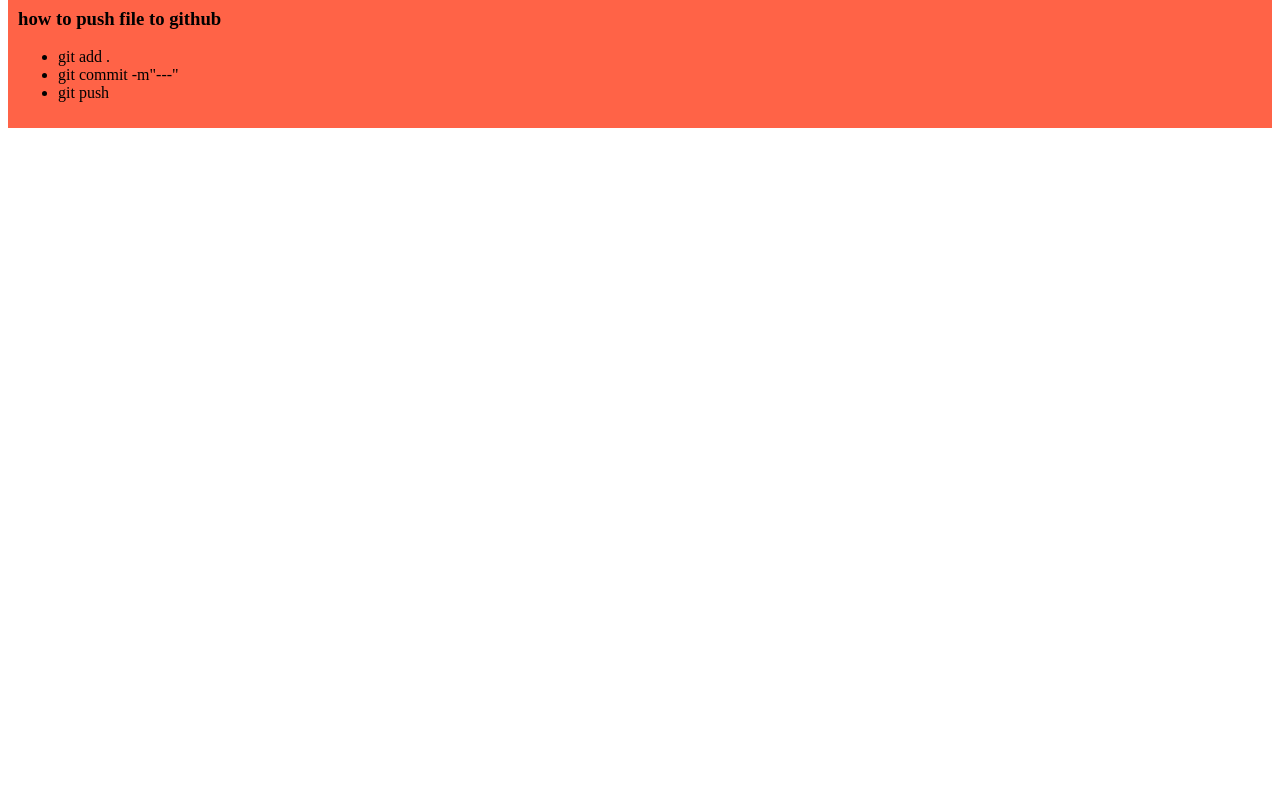
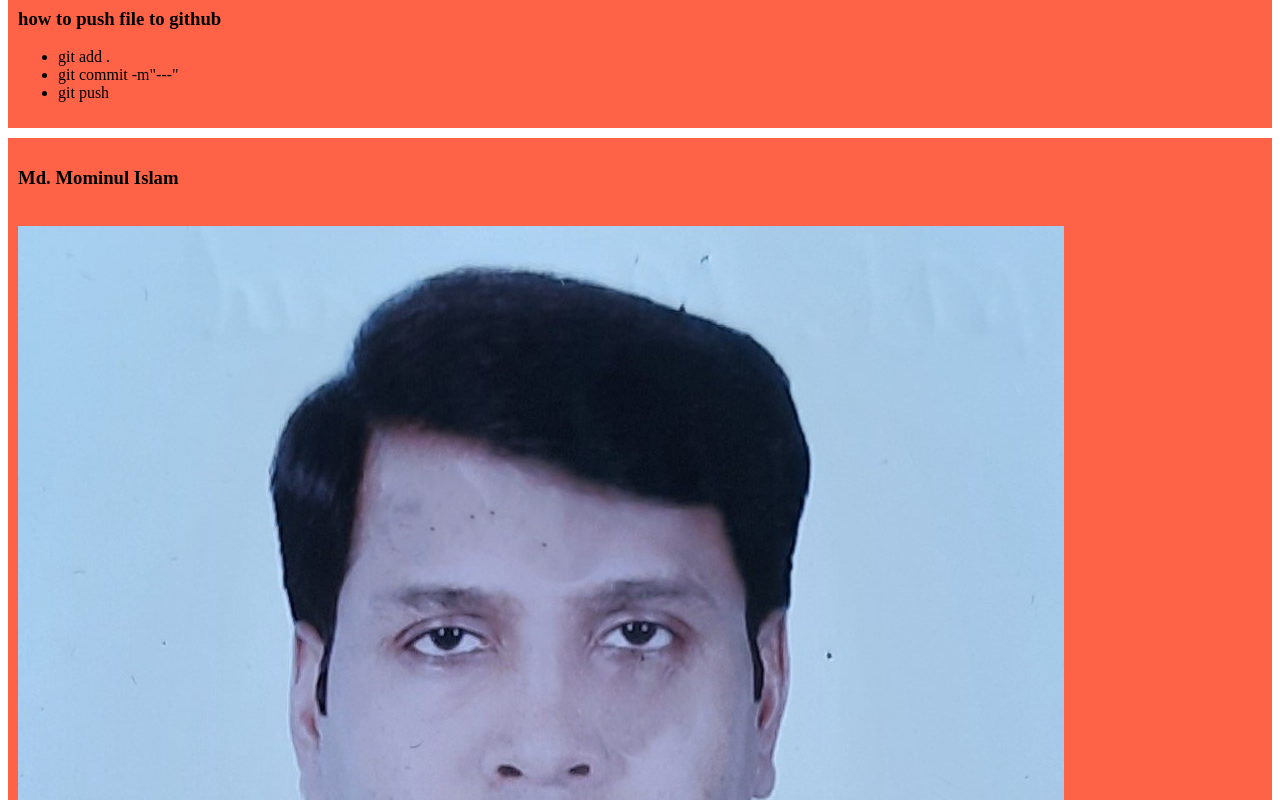
Before and after one commit to Mominulislam79/My-simple-website, a plain HTML site: page index.html in a window 1280 px wide. Shown: the part 520-1320 px from the top of the page. Before the commit the page ends 800 px from the top, so only its background shows below. Drawn offline with Linux system fonts and the light colour scheme.

Commit message:
Added my picture

```diff
--- a/index.html
+++ b/index.html
@@ -27,6 +27,11 @@
             <li>git push</li>
         </ul>
     </div>
+    <div>
+        <h3>Md. Mominul Islam</h3>
+        <br>
+        <img src="image/mominul.jpg"
+    </div>
 
 </body>
 </html>
```
Also changed, not shown: image/mominul.jpg (added), mominulphoto (1).jpg (added).
